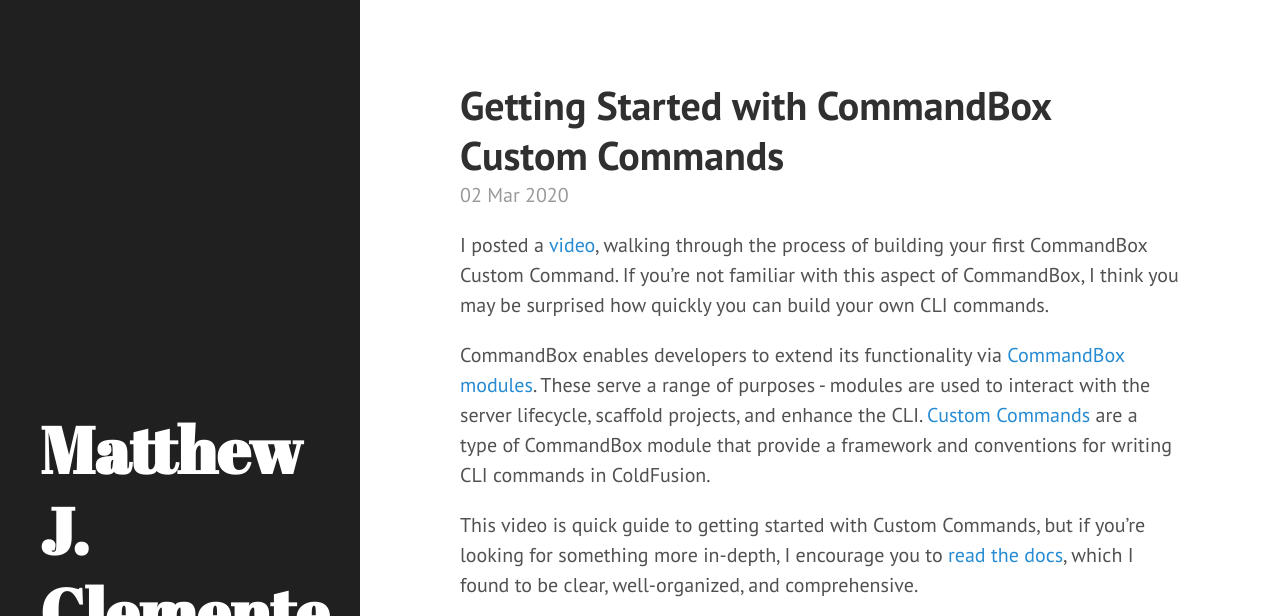
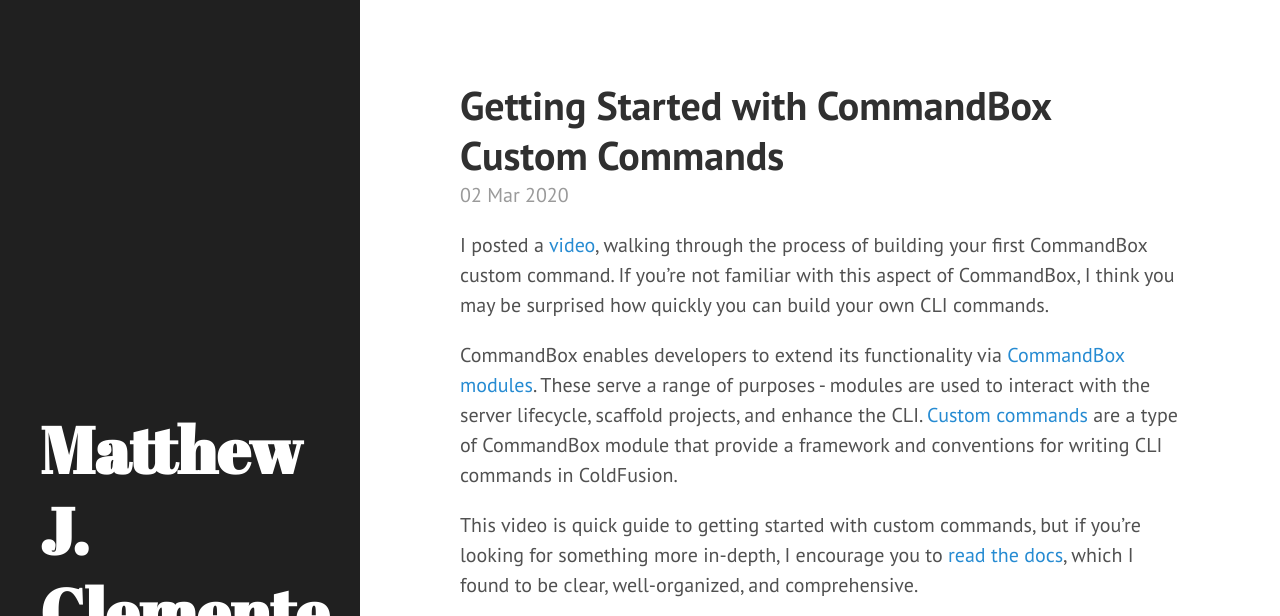
Before and after one commit to mjclemente/mjclemente.github.io, a Jekyll site: the page built from _posts/2020-03-02-building-commandbox-custom-commands.md, in a window 1280 px wide and 900 px high, cut to the strip 0-616 px from the top of the window. Built offline with Jekyll 4.4.1, drawn with Linux system fonts in a browser that asks for light colours; comment, search, counter and statistics services are not loaded.

Commit message:
Adjust casing

```diff
--- a/_posts/2020-03-02-building-commandbox-custom-commands.md
+++ b/_posts/2020-03-02-building-commandbox-custom-commands.md
@@ -6,12 +6,12 @@
 
 ---
 
-I posted a [video](https://www.youtube.com/watch?v=bGfA9SMbqDU), walking through the process of building your first CommandBox Custom Command. If you're not familiar with this aspect of CommandBox, I think you may be surprised how quickly you can build your own CLI commands.
+I posted a [video](https://www.youtube.com/watch?v=bGfA9SMbqDU), walking through the process of building your first CommandBox custom command. If you're not familiar with this aspect of CommandBox, I think you may be surprised how quickly you can build your own CLI commands.
 <!--more-->
 
-CommandBox enables developers to extend its functionality via [CommandBox modules](https://forgebox.io/type/commandbox-modules). These serve a range of purposes - modules are used to interact with the server lifecycle, scaffold projects, and enhance the CLI. [Custom Commands](https://commandbox.ortusbooks.com/developing-for-commandbox/commands) are a type of CommandBox module that provide a framework and conventions for writing CLI commands in ColdFusion.
+CommandBox enables developers to extend its functionality via [CommandBox modules](https://forgebox.io/type/commandbox-modules). These serve a range of purposes - modules are used to interact with the server lifecycle, scaffold projects, and enhance the CLI. [Custom commands](https://commandbox.ortusbooks.com/developing-for-commandbox/commands) are a type of CommandBox module that provide a framework and conventions for writing CLI commands in ColdFusion.
 
-This video is quick guide to getting started with Custom Commands, but if you're looking for something more in-depth, I encourage you to [read the docs](https://commandbox.ortusbooks.com/developing-for-commandbox/commands), which I found to be clear, well-organized, and comprehensive.
+This video is quick guide to getting started with custom commands, but if you're looking for something more in-depth, I encourage you to [read the docs](https://commandbox.ortusbooks.com/developing-for-commandbox/commands), which I found to be clear, well-organized, and comprehensive.
 
 <div class='embed-container'>
   <iframe width="560" height="315" src="https://www.youtube-nocookie.com/embed/bGfA9SMbqDU" frameborder="0" allow="accelerometer; autoplay; encrypted-media; gyroscope; picture-in-picture" allowfullscreen></iframe>
```
